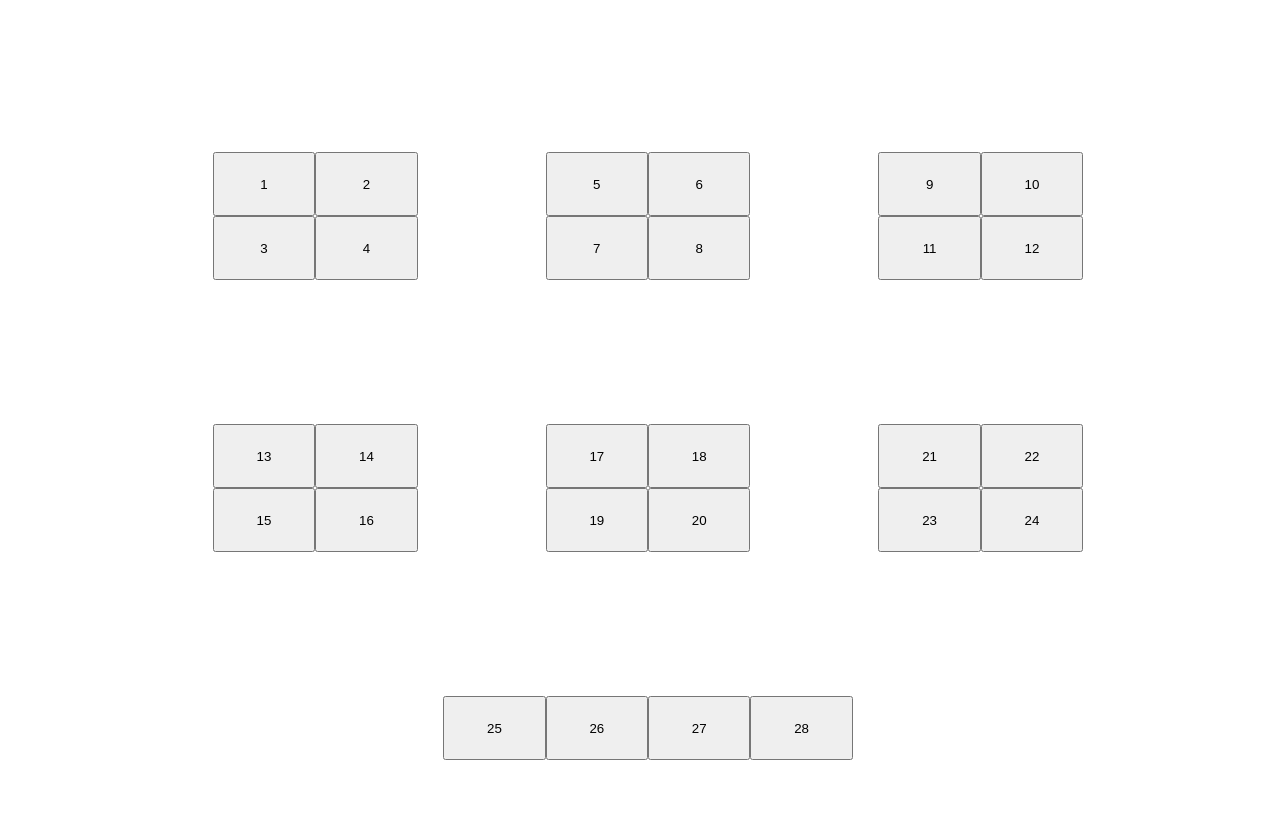
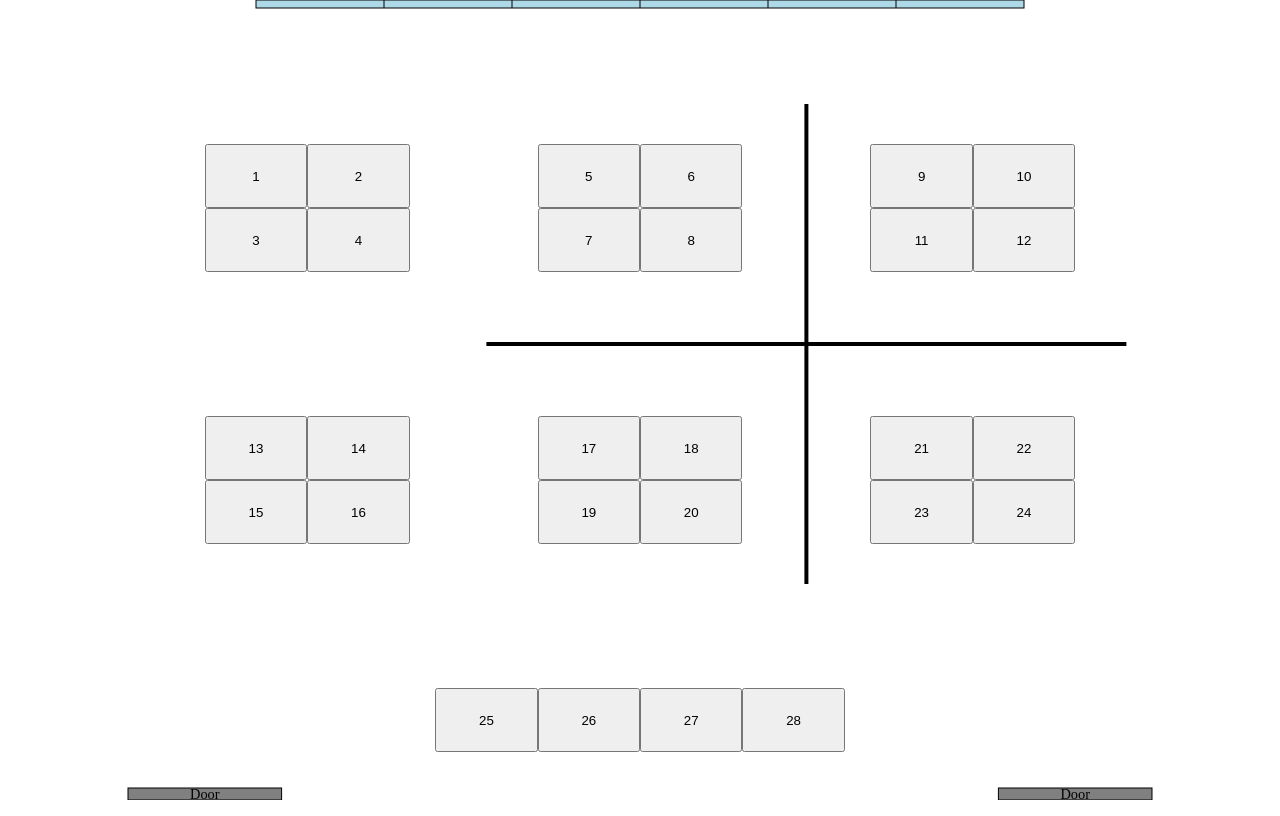
Before and after one commit to kjuni1914/Room302Project, a Django app: page /seat/ in a window 1280 px wide. Run offline with Django 4.2, Linux system fonts and the light colour scheme.

Commit message:
background completegit add PrisonBreak/usage/templates/usage/seats.html

```diff
--- a/PrisonBreak/usage/static/usage/seats.css
+++ b/PrisonBreak/usage/static/usage/seats.css
@@ -1,3 +1,6 @@
+body {
+    margin: 0px;
+}
 .seat {
     width: 8vw;
     height: 8vh;
@@ -22,4 +25,13 @@
 #frame {
     width: 100vw;
     height: 100vh;
+    position: absolute;
+    top: 50%;
+    left: 50%;
+    transform: translate(-50%, -50%);
 }
+/* .background {
+    position: relative;
+    left: 10vw;
+    display: block;
+} */
--- a/PrisonBreak/usage/templates/usage/seats.html
+++ b/PrisonBreak/usage/templates/usage/seats.html
@@ -57,5 +57,110 @@
                 ><button id="seat28" class="seat">28</button>
             </div>
         </div>
+        <svg width="100%" height="100%" xmlns="http://www.w3.org/2000/svg">
+            <line
+                x1="38vw"
+                y1="43vh"
+                x2="88vw"
+                y2="43vh"
+                stroke="black"
+                stroke-width="4"
+            />
+            <line
+                x1="63vw"
+                y1="13vh"
+                x2="63vw"
+                y2="73vh"
+                stroke="black"
+                stroke-width="4"
+            />
+            <rect
+                x="20vw"
+                y="0vh"
+                width="60vw"
+                height="1vh"
+                fill="lightblue"
+                stroke="black"
+                stroke-width="1"
+            />
+            <line
+                x1="30vw"
+                y1="0"
+                x2="30vw"
+                y2="1vh"
+                stroke="black"
+                stroke-width="1"
+            />
+            <line
+                x1="40vw"
+                y1="0"
+                x2="40vw"
+                y2="1vh"
+                stroke="black"
+                stroke-width="1"
+            />
+            <line
+                x1="50vw"
+                y1="0"
+                x2="50vw"
+                y2="1vh"
+                stroke="black"
+                stroke-width="1"
+            />
+            <line
+                x1="60vw"
+                y1="0"
+                x2="60vw"
+                y2="1vh"
+                stroke="black"
+                stroke-width="1"
+            />
+            <line
+                x1="70vw"
+                y1="0"
+                x2="70vw"
+                y2="1vh"
+                stroke="black"
+                stroke-width="1"
+            />
+            <rect
+                x="10vw"
+                y="98.5vh"
+                width="12vw"
+                height="1.5vh"
+                fill="grey"
+                stroke="black"
+                stroke-width="1"
+            />
+            <text
+                x="16vw"
+                y="99.5vh"
+                fill="black"
+                font-size="1.8vh"
+                text-anchor="middle"
+                dominant-baseline="middle"
+            >
+                Door
+            </text>
+            <rect
+                x="78vw"
+                y="98.5vh"
+                width="12vw"
+                height="1.5vh"
+                fill="grey"
+                stroke="black"
+                stroke-width="1"
+            />
+            <text
+                x="84vw"
+                y="99.5vh"
+                fill="black"
+                font-size="1.8vh"
+                text-anchor="middle"
+                dominant-baseline="middle"
+            >
+                Door
+            </text>
+        </svg>
     </body>
 </html>
```
